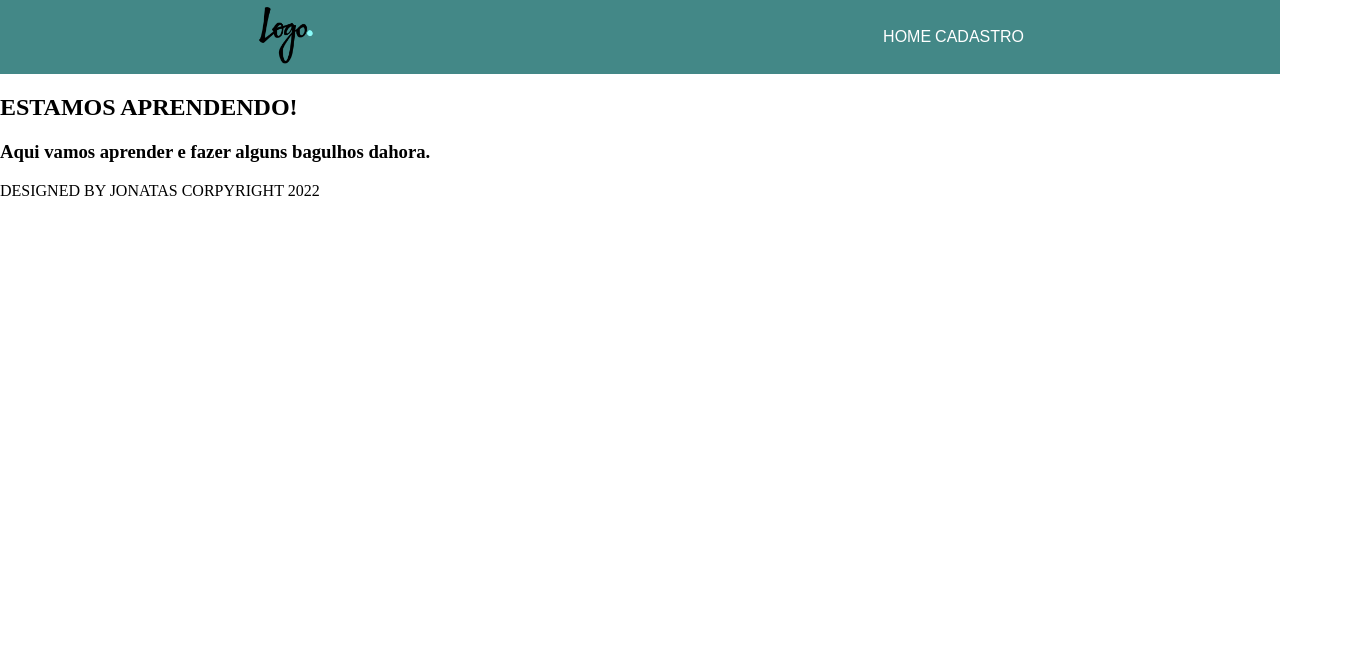
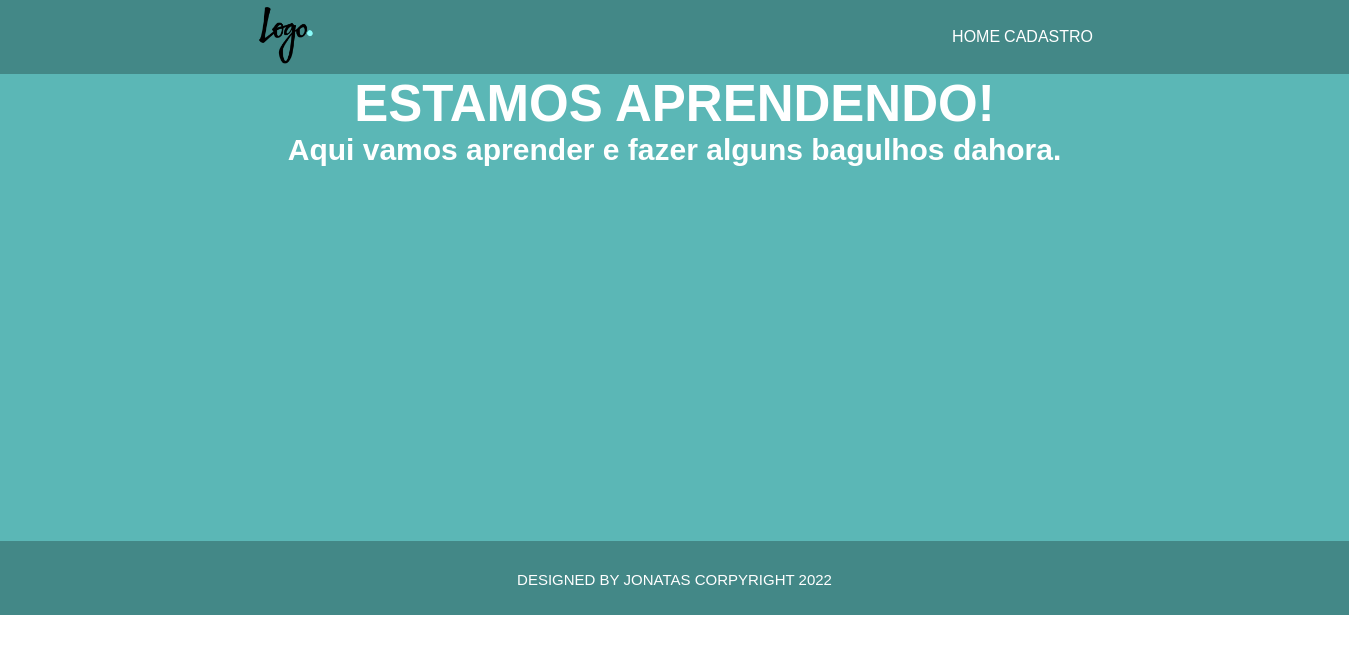
Before and after one commit to JsCodeDevlopment/Curso-HTML-e-CSS, a plain HTML site: page Index.html in a window 1280 px wide. Shown: the whole page, 1349 px wide, since content can reach past the window. Drawn offline with Linux system fonts and the light colour scheme.

Commit message:
estilo da pagina alterado

```diff
--- a/ASSETS/Style.css
+++ b/ASSETS/Style.css
@@ -3,7 +3,7 @@ body {
     margin: 0;
     padding: 0;
 }
-
+/* ESTILO DA NAV */
 .BarraNavegacao {
     height: 74px;
     background-color: #438887;
@@ -17,3 +17,49 @@ a {
     font-family: Arial, Helvetica, sans-serif;
     color: #fff;
 }
+
+/* CORPO DA PAGINA */
+.FullPagina {
+    height: 500px;
+    width: 1349px;
+}
+.CorpoPagina {
+    height: 467px;
+    background-color: #5bb7b6;
+    display: block;
+    padding: 0 256px;
+    align-items: center;
+    text-align: center;
+}
+h1 {
+    color: #fff;
+    font-family: Arial, Helvetica, sans-serif;
+    font-size: 51px;
+    margin: 0;
+    padding: 0;
+}
+h3 {
+    color: #fff;
+    font-family: Arial, Helvetica, sans-serif;
+    font-size: 30px;
+    margin: 0;
+    padding: 0;
+}
+
+/* RODAPÉ */
+footer {
+    height: 74px;
+    background-color: #438887;
+    display: block;
+    padding: 0 256px;
+}
+p {
+    color: #fff;
+    font-family: Arial, Helvetica, sans-serif;
+    font-size: 15px;
+    margin: 0;
+    padding: 0;
+    text-align: center;
+    position: relative;
+    top: 40%;
+}
--- a/Index.html
+++ b/Index.html
@@ -8,6 +8,7 @@
     <link rel="stylesheet" href="/ASSETS/Style.css">
 </head>
 <body>
+    <div class="FullPagina">
         <nav class="BarraNavegacao">
             <div class="Logo">
                 <a href="/Index.html"><img src="/IMAGENS/logo.png" alt="" width="60px" height="60px"></a>
@@ -17,18 +18,23 @@
                 <a href="/Cadastro.html">CADASTRO</a>
             </div>
         </nav>
-    <section>
+        <section class="CorpoPagina">
+            <div class="TituloPrincipal">
                 <h1>
                 ESTAMOS APRENDENDO!
                 </h1>
+            </div>
+            <div class="SubTitulo">
                 <h3>
                 Aqui vamos aprender e fazer alguns bagulhos dahora.
                 </h3>
+            </div>
         </section>
         <footer>
-        <p>
+            <P>
                 DESIGNED BY JONATAS CORPYRIGHT 2022
-        </p>
+            </P>
         </footer>
+    </div>
 </body>
 </html>
```
Also changed, not shown: Cadastro.html (+3 -1 lines), Log css.txt. Lines whose indentation alone changed are shown as unchanged.
